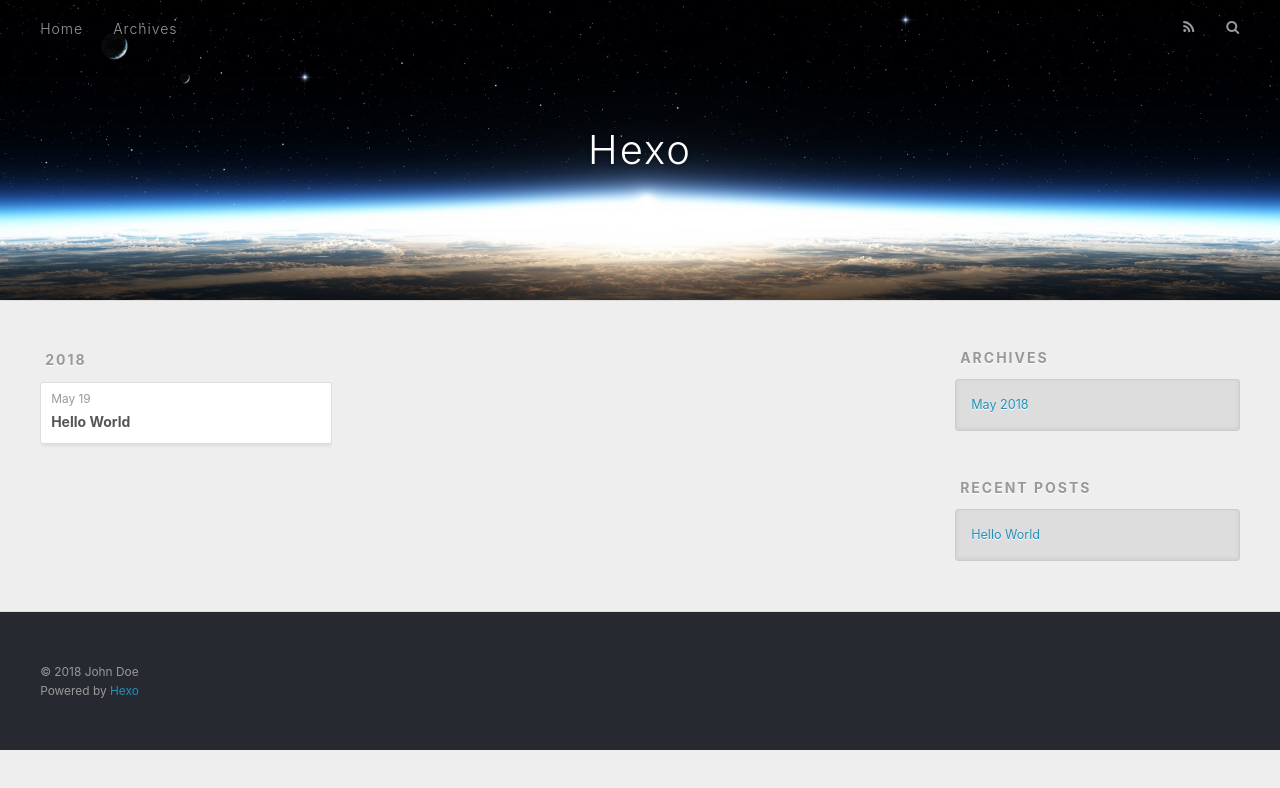
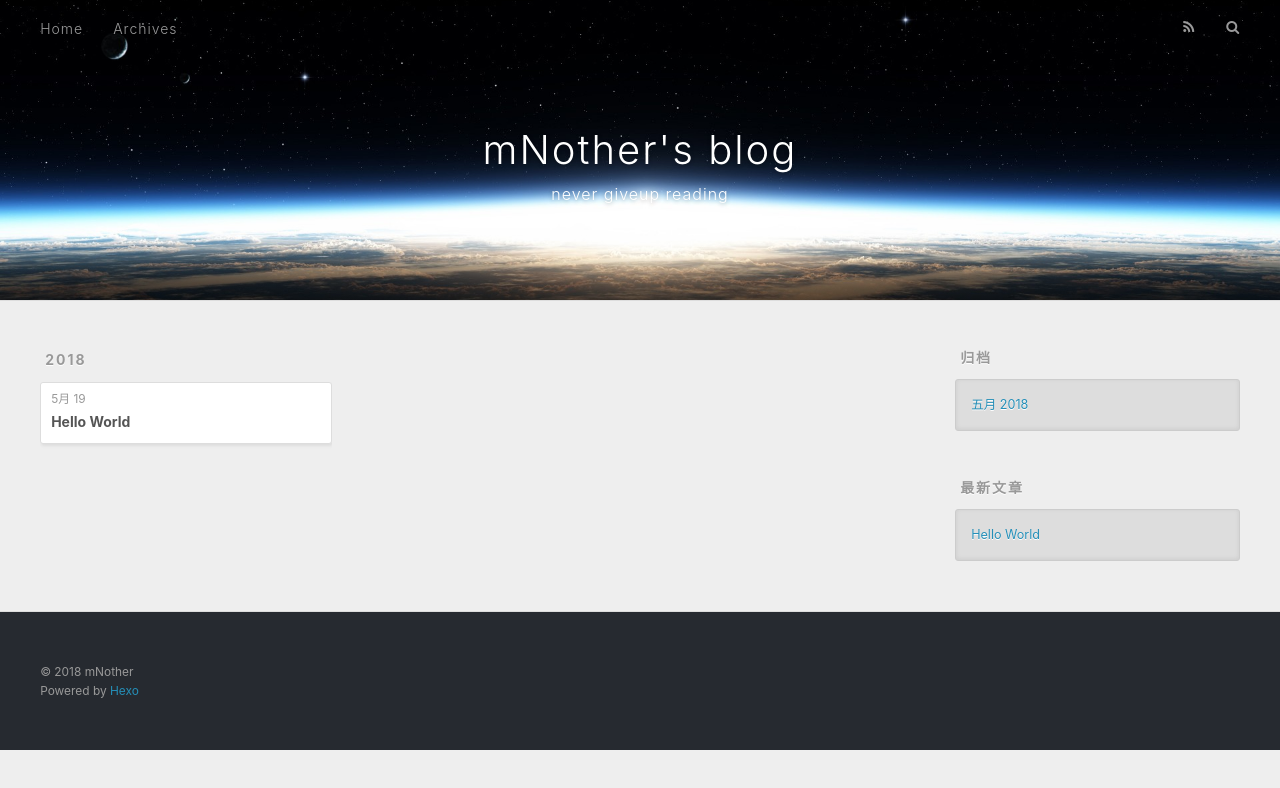
Before and after one commit to mNother/mNother.github.io, a plain HTML site: page archives/index.html in a window 1280 px wide. Drawn offline with nearby package versions, Linux system fonts and the light colour scheme.

Commit message:
Site updated: 2018-05-19 14:12:58

```diff
--- a/archives/index.html
+++ b/archives/index.html
@@ -5,17 +5,21 @@
 
 
 
-  <title>Archives | Hexo</title>
+  <title>归档 | mNother&#39;s blog</title>
   <meta name="viewport" content="width=device-width, initial-scale=1, maximum-scale=1">
-  <meta property="og:type" content="website">
-<meta property="og:title" content="Hexo">
+  <meta name="description" content="nerver giveup reading">
+<meta name="keywords" content="mNother">
+<meta property="og:type" content="website">
+<meta property="og:title" content="mNother&#39;s blog">
 <meta property="og:url" content="http://yoursite.com/archives/index.html">
-<meta property="og:site_name" content="Hexo">
-<meta property="og:locale" content="default">
+<meta property="og:site_name" content="mNother&#39;s blog">
+<meta property="og:description" content="nerver giveup reading">
+<meta property="og:locale" content="zh-CN">
 <meta name="twitter:card" content="summary">
-<meta name="twitter:title" content="Hexo">
+<meta name="twitter:title" content="mNother&#39;s blog">
+<meta name="twitter:description" content="nerver giveup reading">
 
-    <link rel="alternate" href="/atom.xml" title="Hexo" type="application/atom+xml">
+    <link rel="alternate" href="/atom.xml" title="mNother&#39;s blog" type="application/atom+xml">
 
 
     <link rel="icon" href="/favicon.png">
@@ -34,8 +38,12 @@
   <div id="header-outer" class="outer">
     <div id="header-title" class="inner">
       <h1 id="logo-wrap">
-        <a href="/" id="logo">Hexo</a>
+        <a href="/" id="logo">mNother&#39;s blog</a>
       </h1>
+
+        <h2 id="subtitle-wrap">
+          <a href="/" id="subtitle">never giveup reading</a>
+        </h2>
 
     </div>
     <div id="header-inner" class="inner">
@@ -51,7 +59,7 @@
 
           <a id="nav-rss-link" class="nav-icon" href="/atom.xml" title="RSS Feed"></a>
 
-        <a id="nav-search-btn" class="nav-icon" title="Search"></a>
+        <a id="nav-search-btn" class="nav-icon" title="搜索"></a>
       </nav>
       <div id="search-form-wrap">
         <form action="//google.com/search" method="get" accept-charset="UTF-8" class="search-form"><input type="search" name="q" class="search-form-input" placeholder="Search"><button type="submit" class="search-form-submit">&#xF002;</button><input type="hidden" name="sitesearch" value="http://yoursite.com"></form>
@@ -77,7 +85,7 @@
   <div class="archive-article-inner">
     <header class="archive-article-header">
       <a href="/2018/05/19/hello-world/" class="archive-article-date">
-  <time datetime="2018-05-19T03:22:40.768Z" itemprop="datePublished">May 19</time>
+  <time datetime="2018-05-19T03:22:40.768Z" itemprop="datePublished">5月 19</time>
 </a>
 
 
@@ -109,9 +117,9 @@
 
 
   <div class="widget-wrap">
-    <h3 class="widget-title">Archives</h3>
+    <h3 class="widget-title">归档</h3>
     <div class="widget">
-      <ul class="archive-list"><li class="archive-list-item"><a class="archive-list-link" href="/archives/2018/05/">May 2018</a></li></ul>
+      <ul class="archive-list"><li class="archive-list-item"><a class="archive-list-link" href="/archives/2018/05/">五月 2018</a></li></ul>
     </div>
   </div>
 
@@ -119,7 +127,7 @@
 
 
   <div class="widget-wrap">
-    <h3 class="widget-title">Recent Posts</h3>
+    <h3 class="widget-title">最新文章</h3>
     <div class="widget">
       <ul>
 
@@ -139,7 +147,7 @@
 
   <div class="outer">
     <div id="footer-info" class="inner">
-      &copy; 2018 John Doe<br>
+      &copy; 2018 mNother<br>
       Powered by <a href="http://hexo.io/" target="_blank">Hexo</a>
     </div>
   </div>
```
Also changed, not shown: 2018/05/19/hello-world/index.html (+16 -11 lines), archives/2018/05/index.html (+22 -14 lines), archives/2018/index.html (+22 -14 lines), index.html (+22 -14 lines).
